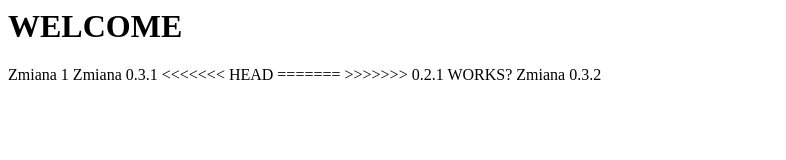
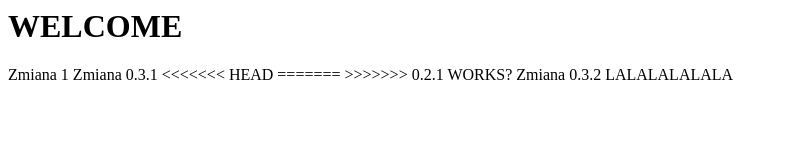
Before and after one commit to gorsen13/FirstTest, a plain HTML site: page index.html in a window 1280 px wide. Shown: the whole page, without its empty margins (0-786 px from the left). Drawn offline with Linux system fonts and the light colour scheme.

Commit message:
change 2018

```diff
--- a/index.html
+++ b/index.html
@@ -17,4 +17,19 @@ Zmiana 0.3.1
 WORKS?
 
 Zmiana 0.3.2
+
+
+LALALALALALA
+
+
+
+
+
+
+
+
+
+
+
+
 </html>
```
